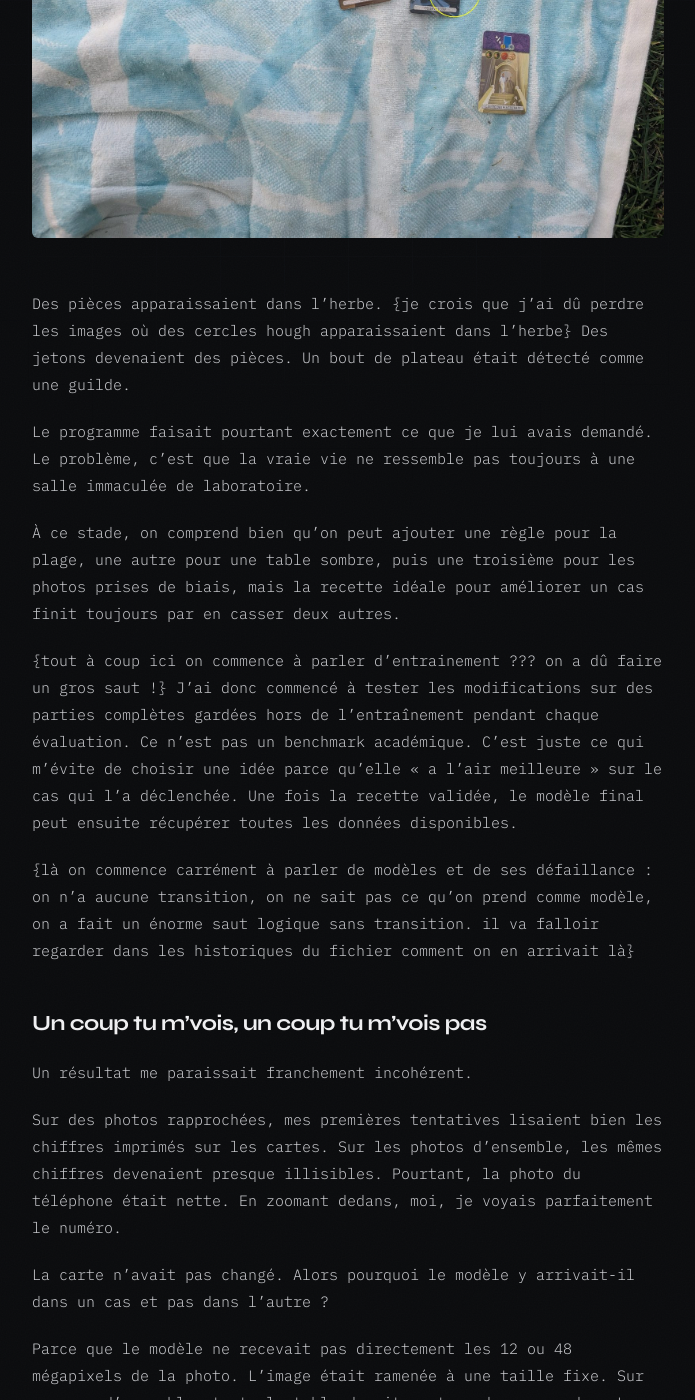
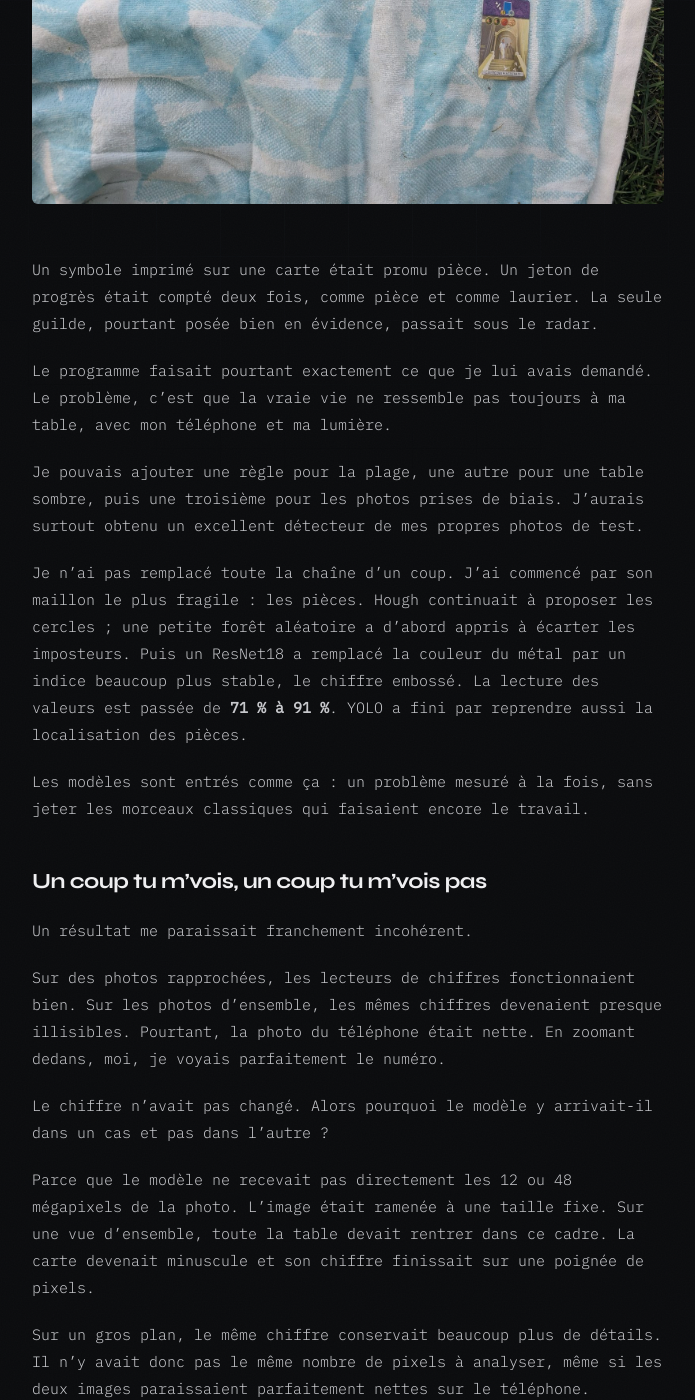
Before and after one commit to salfab/seesharpch, a Jekyll site: the page built from _posts/2026-07-17-7-wonders-un-seul.md, in a window 1280 px wide and 1400 px high, scrolled down 3516 px. Shown: the whole window, without its empty margins (292-987 px from the left). Built offline with Jekyll 4.4.1, drawn with Linux system fonts in a browser that asks for light colours; some of the changed text lies outside the part shown; grey boxes are pictures that could not be loaded.

Commit message:
docs(blog): refine 7 Wonders opening and visuals

```diff
--- a/_posts/2026-07-17-7-wonders-un-seul.md
+++ b/_posts/2026-07-17-7-wonders-un-seul.md
@@ -14,48 +14,49 @@
 
 Votre mission, Jim, si vous l'acceptez : compter les points d'une partie de 7 Wonders Duel à partir d'une ou deux photos. Sans calculatrice, sans calcul mental et, si possible, avant que la bière ne tiédisse.
 
-Mais coller un autocollant « boosté à l'IA » sur le projet juste comme argument marketing, ça aurait été trop facile. Avant d'utiliser une scie sauteuse, c'est toujours bien d'essayer une scie à main.
+Mais coller un autocollant « boosté à l'IA » sur le projet juste pour l'argument marketing, ça aurait été trop facile. Avant de sortir la scie sauteuse, j'ai essayé avec une scie à main.
 
-Donc j'ai commencé avec des règles écrites à la main, avec OpenCV et des algorithmes de computer vision, en n'utilisant aucune IA. Ensuite, j'ai regardé où ça cassait. Et seulement là, j'ai regardé si je pouvais utiliser un modèle entraîné pour résoudre le problème qui se présentait.
+J'ai donc commencé avec OpenCV et des règles écrites à la main. Pas de dataset, pas de modèle entraîné par mes soins. La seule entorse était RapidOCR, un lecteur de texte pré-entraîné utilisé pour le nom des merveilles. Pour tout le reste, je voulais d'abord voir jusqu'où iraient la géométrie, les couleurs et les images de référence.
 
-## Premier essai : faire sans IA
+## Premier essai : tout écrire à la main
 
 La vision par ordinateur classique, c'est rassurant. On écrit soi-même les règles.
 
-Un cercle assez rond et de la bonne taille ? Probablement une pièce. Une bande colorée en haut d'une carte ? On peut tenter d'en déduire sa couleur. Pas de dataset, pas d'entraînement et, quand ça se trompe, on comprend généralement pourquoi.
+Un cercle assez rond et de la bonne taille ? Probablement une pièce. Une bande colorée en haut d'une carte ? On peut tenter d'en déduire sa couleur. Et, quand ça se trompe, on comprend généralement pourquoi.
 
 Voilà ce qu'il faut lire sur une fin de partie : des merveilles, des cartes glissées à moitié dessous, des jetons, des pièces et plusieurs piles de cartes dont on ne voit souvent qu'une partie.
 
-{la photo ci dessous doit être tournée à 180°, mais les boîtes dessinées par dessus juste plus bas aura ses textes à l'envers : on peut tout remettre droit sur les deux photos ? quitte à régénérer la version annotée ?}
 ![Une fin de partie complète de 7 Wonders Duel sur une table en bois](/assets/img/7wd-vue-originale.jpg)
 
-Sur ma table, avec une bonne lumière, ça marchait très bien. Je repérais les cartes, je lisais leurs couleurs, je comptais les pièces. Là, tu te dis que t'as plié le game avec une POC d'une heure et qu'on peut retourner siroter des blue lagoons sur la plage.
+Sur ma table, avec une bonne lumière, les premiers résultats étaient franchement encourageants. Au bout d'une heure, il y avait déjà assez de formes qui tombaient dans les bonnes cases pour se dire qu'on avait plié le game et qu'on pouvait retourner siroter des blue lagoons sur la plage.
 
 ![La même photo, avec les détections du programme dessinées par-dessus](/assets/img/7wd-vue-annotee.jpg)
 
-L'air de rien, on a quand même pas mal de trucs en jeu sur un premier sans IA :  {expliquer mieux mais court :  Hough pour détecter des cercles, de la détection de formes par colorimétrie pour les bannières, du câlage de templates avec ORB pour détecter les lauriers, les jetons verts, les guildes et les merveilles, de l'analyse de colorimétrie pour les pièces}
+Sous le capot, c'était déjà une petite brocante d'algorithmes. Hough proposait les objets ronds. La colorimétrie triait les bannières et tentait de lire le métal des pièces. Des gabarits et des corrélations comparaient les chiffres des lauriers, les symboles des jetons et les guildes à leurs références. ORB recalait les illustrations des merveilles pour retrouver leur position et leur angle.
+
+Chaque outil avait une question étroite. Aucun ne prétendait comprendre la partie.
 
 Puis j'ai posé le jeu sur une serviette de plage, dehors, au soleil couchant.
 
 ![La même reconnaissance sur une serviette de plage, avec beaucoup de fausses détections](/assets/img/7wd-serviette.jpg)
 
-Des pièces apparaissaient dans l'herbe. {je crois que j'ai dû perdre les images où des cercles hough apparaissaient dans l'herbe} Des jetons devenaient des pièces. Un bout de plateau était détecté comme une guilde.
+Un symbole imprimé sur une carte était promu pièce. Un jeton de progrès était compté deux fois, comme pièce et comme laurier. La seule guilde, pourtant posée bien en évidence, passait sous le radar.
 
-Le programme faisait pourtant exactement ce que je lui avais demandé. Le problème, c'est que la vraie vie ne ressemble pas toujours à une salle immaculée de laboratoire.
+Le programme faisait pourtant exactement ce que je lui avais demandé. Le problème, c'est que la vraie vie ne ressemble pas toujours à ma table, avec mon téléphone et ma lumière.
 
-À ce stade, on comprend bien qu'on peut ajouter une règle pour la plage, une autre pour une table sombre, puis une troisième pour les photos prises de biais, mais la recette idéale pour améliorer un cas finit toujours par en casser deux autres.
+Je pouvais ajouter une règle pour la plage, une autre pour une table sombre, puis une troisième pour les photos prises de biais. J'aurais surtout obtenu un excellent détecteur de mes propres photos de test.
 
-{tout à coup ici on commence à parler d'entrainement ??? on a dû faire un gros saut !}
-J'ai donc commencé à tester les modifications sur des parties complètes gardées hors de l'entraînement pendant chaque évaluation. Ce n'est pas un benchmark académique. C'est juste ce qui m'évite de choisir une idée parce qu'elle « a l'air meilleure » sur le cas qui l'a déclenchée. Une fois la recette validée, le modèle final peut ensuite récupérer toutes les données disponibles.
+Je n'ai pas remplacé toute la chaîne d'un coup. J'ai commencé par son maillon le plus fragile : les pièces. Hough continuait à proposer les cercles ; une petite forêt aléatoire a d'abord appris à écarter les imposteurs. Puis un ResNet18 a remplacé la couleur du métal par un indice beaucoup plus stable, le chiffre embossé. La lecture des valeurs est passée de **71 % à 91 %**. YOLO a fini par reprendre aussi la localisation des pièces.
 
-{là on commence carrément à parler de modèles et de ses défaillance : on n'a aucune transition, on ne sait pas ce qu'on prend comme modèle, on a fait un énorme saut logique sans transition. il va falloir regarder dans les historiques du  fichier comment on en arrivait là}
+Les modèles sont entrés comme ça : un problème mesuré à la fois, sans jeter les morceaux classiques qui faisaient encore le travail.
+
 ## Un coup tu m'vois, un coup tu m'vois pas
 
 Un résultat me paraissait franchement incohérent.
 
-Sur des photos rapprochées, mes premières tentatives lisaient bien les chiffres imprimés sur les cartes. Sur les photos d'ensemble, les mêmes chiffres devenaient presque illisibles. Pourtant, la photo du téléphone était nette. En zoomant dedans, moi, je voyais parfaitement le numéro.
+Sur des photos rapprochées, les lecteurs de chiffres fonctionnaient bien. Sur les photos d'ensemble, les mêmes chiffres devenaient presque illisibles. Pourtant, la photo du téléphone était nette. En zoomant dedans, moi, je voyais parfaitement le numéro.
 
-La carte n'avait pas changé. Alors pourquoi le modèle y arrivait-il dans un cas et pas dans l'autre ?
+Le chiffre n'avait pas changé. Alors pourquoi le modèle y arrivait-il dans un cas et pas dans l'autre ?
 
 Parce que le modèle ne recevait pas directement les 12 ou 48 mégapixels de la photo. L'image était ramenée à une taille fixe. Sur une vue d'ensemble, toute la table devait rentrer dans ce cadre. La carte devenait minuscule et son chiffre finissait sur une poignée de pixels.
 
@@ -63,33 +64,31 @@
 
 ![La photo complète est réduite pour la détection, puis la zone utile est redécoupée dans l'image originale afin de retrouver les détails](/assets/img/7-wonders-resolution-pipeline.png)
 
-J'ai donc coupé le travail en deux. Un premier étage cherche **où** se trouve l'objet sur une version réduite de la scène. Ensuite, l'application retourne dans la photo originale et redécoupe cette zone en pleine résolution. Le second étage doit seulement décider **ce que** contient la vignette.
+J'ai donc coupé le travail en deux. Un premier étage cherche **où** se trouve l'objet sur une version réduite de la scène. Au début, c'était Hough ou une règle géométrique ; plus tard, ce sera souvent YOLO. Ensuite, l'application retourne dans la photo originale et redécoupe cette zone en pleine résolution. Le second étage doit seulement décider **ce que** contient la vignette, avec un gabarit ou un classifieur selon le cas.
 
 Ça retrouve les détails sacrifiés pendant le redimensionnement. Ça ne dit pas encore comment les lire.
 
 ## Des calques à ResNet
 
-J'ai commencé par la méthode la plus simple : comparer chaque vignette à une image de référence.
+Récupérer les bons pixels ne voulait pas encore dire qu'il fallait entraîner un réseau. J'ai commencé par la méthode la plus simple : comparer chaque vignette à une image de référence.
 
 Pour les chiffres des lauriers, je transformais le chiffre en silhouette, puis je cherchais le gabarit de 1 à 7 qui se superposait le mieux. Ce n'était pas parfait, mais ça fonctionnait immédiatement. Et comme le lecteur proposait déjà une valeur, je pouvais corriger ses annotations au lieu de tout saisir depuis zéro.
 
-Puis je suis arrivé aux guildes, les cartes violettes. Dans une vraie partie, elles sont empilées et on ne voit souvent que leur bandeau supérieur. J'ai découpé ce bandeau et je l'ai comparé aux références.
+L'exemple le plus brutal est venu un peu plus tard avec les guildes, les cartes violettes. Dans une vraie partie, elles sont empilées et on ne voit souvent que leur bandeau supérieur. J'ai découpé ce bandeau et je l'ai comparé aux références.
 
 Résultat : **18 %** de bonnes réponses.
 
 Les images étaient assez nettes. Elles se ressemblaient simplement trop : une grande zone violette identique partout, avec un petit symbole qui change dans un coin. En comparant tous les pixels, le violet écrasait le seul détail utile.
 
-J'aurais pu isoler le symbole, corriger la rotation, gérer la perspective et inventer encore trois seuils. J'ai préféré entraîner un classifieur sur les vignettes déjà cadrées.
+J'aurais pu isoler le symbole, corriger la rotation, gérer la perspective et inventer encore trois seuils. J'ai préféré réutiliser la mécanique introduite pour les pièces et entraîner un classifieur sur les vignettes déjà cadrées.
 
-Avec le *transfer learning*, je ne partais pas de zéro. Le ResNet18 avait déjà appris à reconnaître des bords, des formes et des textures sur des millions d'images. Je lui apprenais seulement à associer ce vocabulaire visuel aux différentes guildes.
+Avec le *transfer learning*, je ne partais pas de zéro. Le ResNet18 avait déjà appris à reconnaître des bords, des formes et des textures sur plus d'un million d'images. Je lui apprenais seulement à associer ce vocabulaire visuel aux différentes guildes.
 
 Sur les mêmes cas, le score est passé de **18 % à 91 %**.
 
 À 18 contre 91, le débat était terminé.
 
 Une fois ce classifieur en place, je l'ai essayé sur les lauriers. Le vieux matcher avait déjà préparé les annotations ; il ne restait qu'à relire et corriger ses propositions. Sur les mêmes 49 images, la précision est passée de **67,3 % à 95,9 %**.
-
-Les pièces ont suivi. Ma première version distinguait les valeurs 1, 3 et 6 d'après la couleur du métal. Une lumière chaude suffisait à transformer une pièce dorée en pièce brune. Résultat : **71 %**. Le vrai indice était embossé dessus depuis le début : le chiffre. Avec la même recette de *transfer learning*, le score est monté à **91 %**.
 
 Le template matching n'avait donc pas été une mauvaise idée. Il avait permis de démarrer sans dataset, de vérifier que le principe tenait debout et de préannoter la suite. Une fois les données disponibles, le classifieur faisait mieux et permettait de traiter plusieurs objets de la même manière : trouver la zone, reprendre les pixels dans la photo originale, puis décider.
 
@@ -119,9 +118,15 @@
 
 J'ai donc ajouté au dataset des copies réduites à **45–70 %** de leur taille, sans retirer les originales. Le modèle apprenait désormais le même laurier de près et de loin. Sur la vue d'ensemble la plus difficile, on est passé d'environ **30/39 à 35/39** lectures correctes.
 
-La piste militaire a posé le problème inverse. Sur certaines photos, elle occupait presque toute l'image. À la résolution donnée à YOLO, une seule prédiction ne pouvait même plus couvrir sa longueur. Le détecteur la découpait donc en plusieurs morceaux.
+La piste militaire a posé le problème inverse. Sur certaines photos, elle occupait presque toute l'image.
 
-La solution a été de dézoomer avant la détection. Mais un cadrage fixe créait aussitôt le problème opposé : les petites pistes devenaient trop petites. L'application choisit maintenant son cadrage d'après la taille des bandeaux déjà repérés dans la photo. Une vue serrée est davantage réduite ; une vue lointaine conserve plus de pixels. Sur le corpus actuel, les pistes tronquées sont passées de **11 à 1**, sans perdre un seul des **66 plateaux**.
+Or YOLO ne peut pas dessiner une boîte de taille arbitraire. Depuis chaque point de sa grille, il prédit jusqu'où la boîte doit s'étendre vers les quatre bords, mais cette distance est bornée. Avec notre entrée de 1280 pixels, une boîte plafonnait à environ 1024 pixels de côté.
+
+Quand la piste dépassait ce plafond, aucune prédiction ne pouvait l'englober d'un seul coup. Le détecteur faisait donc ce qu'il pouvait : plusieurs boîtes, chacune sur un morceau de piste. Les pistes tronquées et les grappes de détections étaient en fait les deux symptômes du même problème.
+
+La solution a été de placer l'image réduite dans le cadre d'entrée, avec de la marge autour. Pas pour récupérer davantage d'information : simplement pour faire rentrer la piste dans la fenêtre de taille que YOLO savait décrire.
+
+Mais un dézoom fixe créait aussitôt le problème opposé : les petites pistes devenaient trop petites. L'application choisit maintenant son cadrage d'après la taille des bandeaux déjà repérés dans la photo. Une vue serrée est davantage réduite ; une vue lointaine conserve plus de pixels. Sur le corpus actuel, les pistes tronquées sont passées de **11 sur 65 à 1 sur 65**, sans perdre un seul des **66 plateaux**.
 
 La fenêtre a donc deux bords. Pour les lauriers, il fallait grossir l'objet. Pour la piste militaire, il fallait parfois lui faire de la place. La taille en pixels n'est pas un détail d'implémentation : elle fait partie de l'entrée.
 
```
Also changed, not shown: assets/img/7wd-vue-annotee.jpg, assets/img/7wd-vue-originale.jpg.
